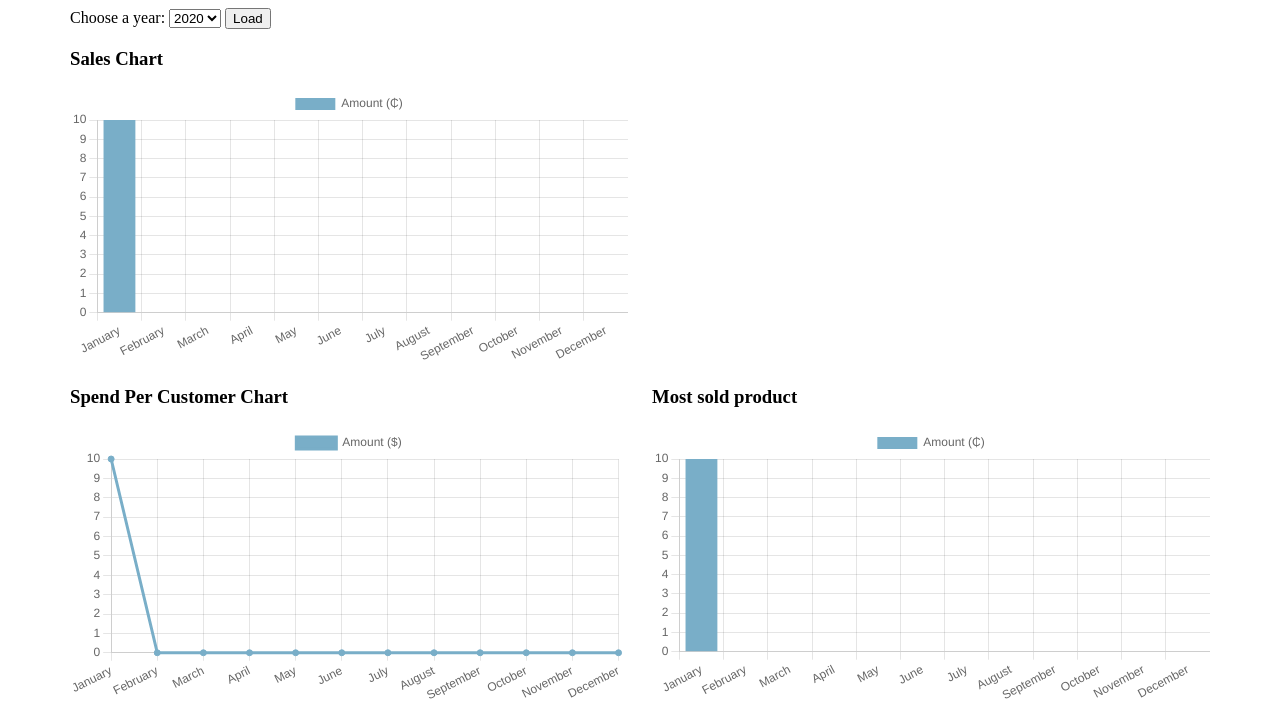
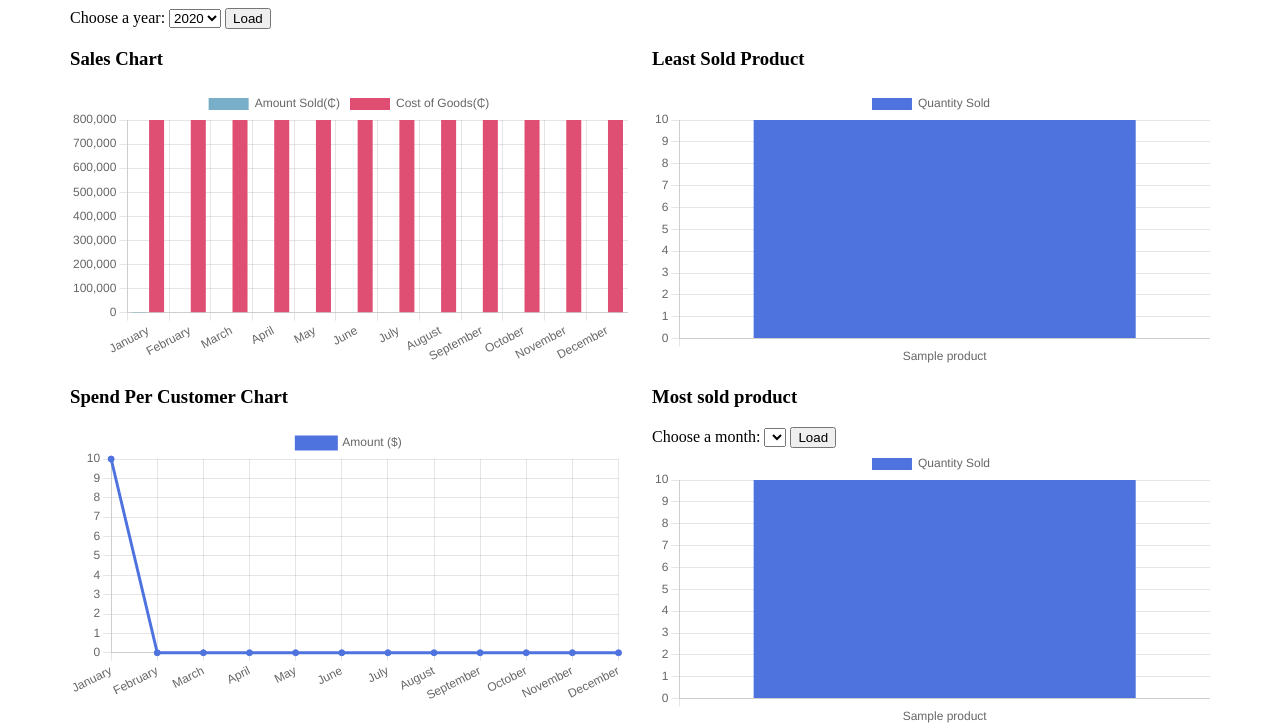
Before and after one commit to kabman1000/store, a Django app: page /orders/statistics/ in a window 1280 px wide. Shown: the top 726 px of the page. Run offline with Django 3.2, Linux system fonts and the light colour scheme; tables that the repository leaves empty hold one stand-in row (values such as "Sample post"); lists and menus that the app fills with data are empty; a map, chart or similar area stays blank; some libraries are stand-ins or nearby versions.

Commit message:
analytics improvement

```diff
--- a/orders/urls.py
+++ b/orders/urls.py
@@ -12,8 +12,10 @@ urlpatterns = [
     path('sales/', views.sales, name='sales'),
     path('dash/', views.dash, name='dash'),
     path("chart/filter-options/", views.get_filter_options, name="chart-filter-options"),
+    #path("chart/filter-options/month/", views.get_filter_options_month, name="chart-filter-options-month"),
     path("chart/sales/<int:year>/", views.get_sales_chart, name="chart-sales"),
     path("chart/most-sold/<int:year>/", views.get_most_sold_chart, name="chart-most-sold"),
+    path("chart/least-sold/<int:year>/", views.get_least_sold_chart, name="chart-least-sold"),
     path("chart/spend-per-customer/<int:year>/", views.spend_per_customer_chart, name="chart-spend-per-customer"),
     #path('generateinvoice/<int:pk>/', views.GenerateInvoice.as_view(), name = 'generateinvoice')
 ]
--- a/orders/views.py
+++ b/orders/views.py
@@ -95,7 +95,6 @@ def get_filter_options(request):
         "options": options,
     })
 
-
 def get_sales_chart(request, year):
     purchases = Order.objects.filter(created__year=year)
     grouped_purchases = purchases.annotate(price=F("total_paid")).annotate(month=ExtractMonth("created"))\
@@ -106,16 +105,25 @@ def get_sales_chart(request, year):
     for group in grouped_purchases:
         sales_dict[months[group["month"]-1]] = round(group["average"], 2)
 
+    fixed_value = 800000
+
     return JsonResponse({
         "title": f"Sales in {year}",
         "data": {
             "labels": list(sales_dict.keys()),
             "datasets": [{
-                "label": "Amount (₵)",
+                "label": "Amount Sold(₵)",
                 "backgroundColor": colorPrimary,
                 "borderColor": colorPrimary,
                 "data": list(sales_dict.values()),
-            }]
+            },
+            {
+                "label": "Cost of Goods(₵)",
+                "backgroundColor": "#df4e73",
+                "borderColor": "#df4e73",
+                "data": [fixed_value] * len(sales_dict),
+            }
+            ]
         },
     })
 
@@ -136,8 +144,8 @@ def spend_per_customer_chart(request, year):
             "labels": list(spend_per_customer_dict.keys()),
             "datasets": [{
                 "label": "Amount ($)",
-                "backgroundColor": colorPrimary,
-                "borderColor": colorPrimary,
+                "backgroundColor": "#4e73df",
+                "borderColor": "#4e73df",
                 "data": list(spend_per_customer_dict.values()),
             }]
         },
@@ -148,24 +156,53 @@ def statistics_view(request):
     return render(request, "account/user/statistics.html", {})
 
 def get_most_sold_chart(request, year):
-    purchases = Order.objects.filter(created__year=year)
-    grouped_purchases = purchases.annotate(price=F("total_paid")).annotate(month=ExtractMonth("created"))\
-        .values("month").annotate(average=Sum("total_paid")).values("month", "average").order_by("month")
+    # Query to get the most sold items for the specified year
+    most_sold_items = OrderItem.objects.filter(order__created__year=year) \
+        .values('product__title').annotate(total_quantity=Sum('quantity')).order_by('-total_quantity')[:10]
+    print(most_sold_items)
 
-    sales_dict = get_year_dict()
+    # Prepare data for the chart
+    labels = [item['product__title'] for item in most_sold_items]
+    quantities = [item['total_quantity'] for item in most_sold_items]
 
-    for group in grouped_purchases:
-        sales_dict[months[group["month"]-1]] = round(group["average"], 2)
+    # Prepare JSON response
+    response_data = {
+        "title": f"Most Sold Items in {year}",
+        "data": {
+            "labels": labels,
+            "datasets": [{
+                "label": "Quantity Sold",
+                "backgroundColor": "#4e73df",
+                "borderColor": "#4e73df",
+                "data": quantities,
+            }]
+        }
+    }
 
-    return JsonResponse({
-        "title": f"Sales in {year}",
+    return JsonResponse(response_data)
+
+def get_least_sold_chart(request, year):
+    # Query to get the most sold items for the specified year
+    most_sold_items = OrderItem.objects.filter(order__created__year=year) \
+        .values('product__title').annotate(total_quantity=Sum('quantity')).order_by('total_quantity')[:10]
+    print(most_sold_items)
+
+    # Prepare data for the chart
+    labels = [item['product__title'] for item in most_sold_items]
+    quantities = [item['total_quantity'] for item in most_sold_items]
+
+    # Prepare JSON response
+    response_data = {
+        "title": f"Most Sold Items in {year}",
         "data": {
-            "labels": list(sales_dict.keys()),
+            "labels": labels,
             "datasets": [{
-                "label": "Amount (₵)",
-                "backgroundColor": colorPrimary,
-                "borderColor": colorPrimary,
-                "data": list(sales_dict.values()),
+                "label": "Quantity Sold",
+                "backgroundColor": "#4e73df",
+                "borderColor": "#4e73df",
+                "data": quantities,
             }]
-        },
-    })
+        }
+    }
+
+    return JsonResponse(response_data)
--- a/templates/account/user/statistics.html
+++ b/templates/account/user/statistics.html
@@ -24,7 +24,8 @@
           <canvas id="salesChart"></canvas>
         </div>
         <div class="col-6">
-          <canvas id="paymentSuccessChart"></canvas>
+          <h3>Least Sold Product</h3>
+          <canvas id="leastSoldChart"></canvas>
         </div>
         <div class="col-6">
           <h3>Spend Per Customer Chart</h3>
@@ -32,6 +33,11 @@
         </div>
         <div class="col-6">
           <h3>Most sold product</h3>
+          <form id="filterForm">
+            <label for="month">Choose a month:</label>
+            <select name="month" id="month"></select>
+            <input type="submit" value="Load" name="_load">
+          </form>
           <canvas id="mostSoldChart"></canvas>
         </div>
       </div>
@@ -50,6 +56,17 @@
         let spendPerCustomerCtx = document.getElementById("spendPerCustomerChart").getContext("2d");
         let spendPerCustomerChart = new Chart(spendPerCustomerCtx, {
           type: "line",
+          options: {
+            responsive: true,
+            title: {
+              display: false,
+              text: ""
+            }
+          }
+        });
+        let leastSoldCtx = document.getElementById("leastSoldChart").getContext("2d");
+        let leastSoldChart = new Chart(leastSoldCtx, {
+          type: "bar",
           options: {
             responsive: true,
             title: {
@@ -128,7 +145,7 @@
     function loadAllCharts(year) {
       loadChart(salesChart, `/orders/chart/sales/${year}/`);
       loadChart(spendPerCustomerChart, `/orders/chart/spend-per-customer/${year}/`);
-      loadChart(paymentSuccessChart, `/orders/chart/payment-success/${year}/`);
+      loadChart(leastSoldChart , `/orders/chart/least-sold/${year}/`);
       loadChart(mostSoldChart, `/orders/chart/most-sold/${year}/`);
     }
   </script>
```
